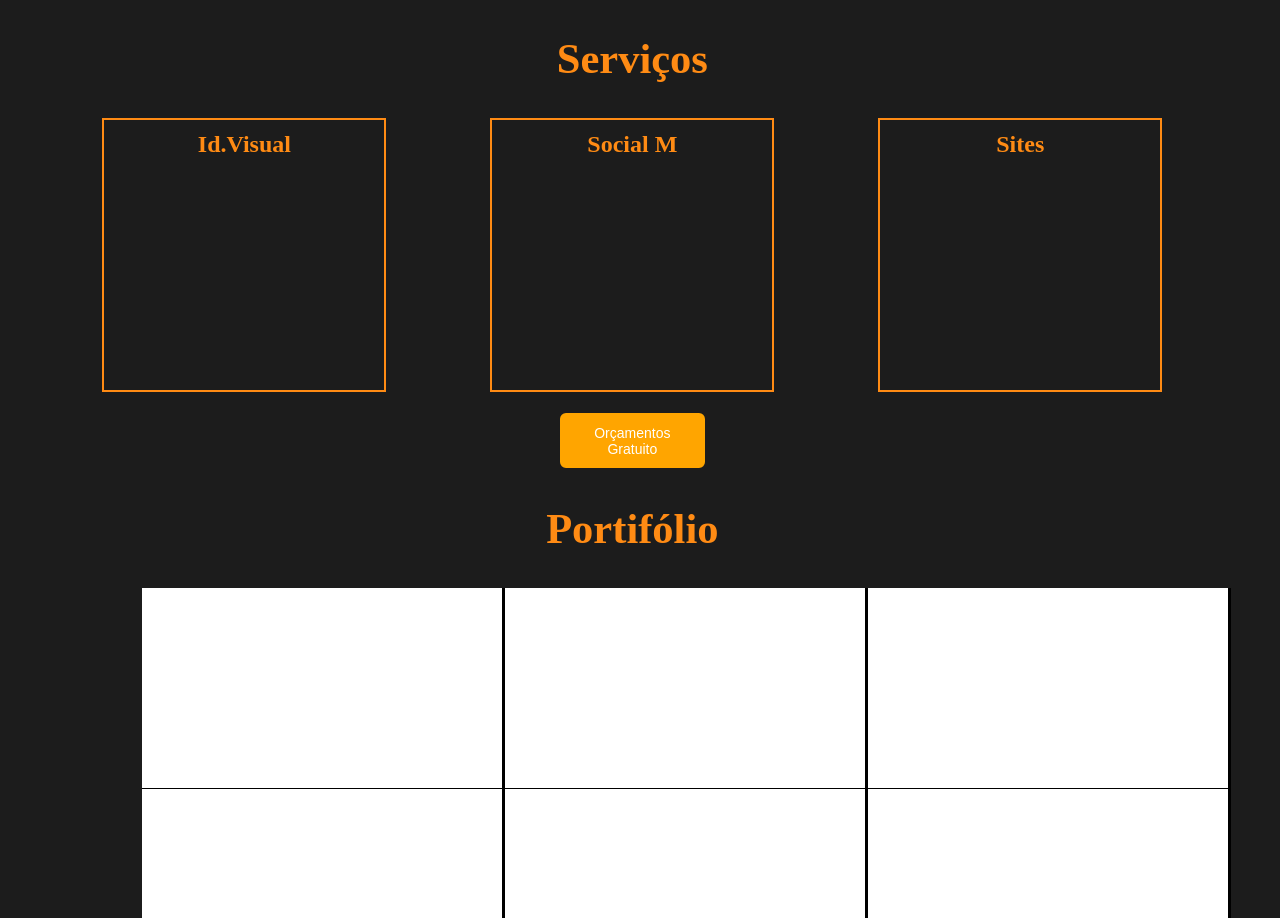
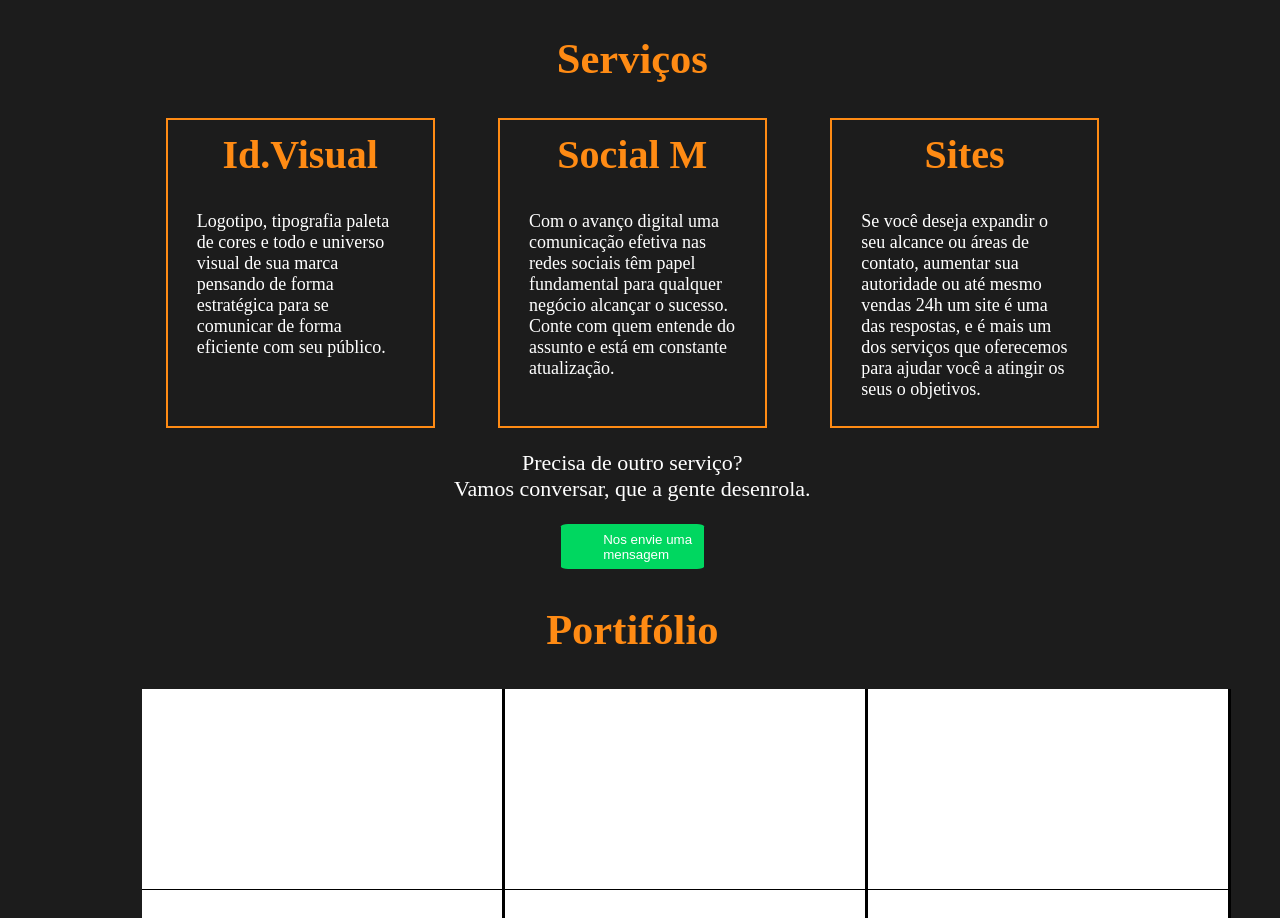
Before and after one commit to mazzillio/lannding-igneo, a React app in the folder igneo/: page / in a window 1280 px wide. Shown: the part 1236-2154 px from the top of the page. Built offline with nearby package versions, Linux system fonts and the light colour scheme.

Commit message:
término da parte de serviços

```diff
--- /dev/null
+++ b/igneo/src/Componets/Btns/btnMensagem.js
@@ -0,0 +1,12 @@
+import styles from './btnMensagem.module.css'
+export function BtnMesnagem()
+{
+    const text='Ola niga estou testando enviar msg para vc '
+    return <button className={styles.btnMsg}>
+        <a href={`https://api.whatsapp.com/send?phone=5538992085656&text=${text}`}
+            target='_blank'
+        >
+            Nos envie uma mensagem
+        </a>
+        </button>
+}
--- /dev/null
+++ b/igneo/src/Componets/Btns/btnMensagem.module.css
@@ -0,0 +1,16 @@
+.btnMsg{
+    background-color: var(--color-msg);
+    height: 45px;
+    width: 13.5%;
+    text-align: left;
+    border-radius: 5%;
+    border-color: var(--color-msg);
+    border-style: none;
+    cursor: pointer;
+    padding-left: 4%;
+}
+.btnMsg a{
+    text-decoration: none;
+    color:white;
+
+}
--- a/igneo/src/Componets/Cards/cardServicos.js
+++ b/igneo/src/Componets/Cards/cardServicos.js
@@ -1,10 +1,11 @@
 import styles from './cardServicos.module.css'
 
 
-export default function CardServicos({titulo})
+export default function CardServicos({title,text})
 {
     return <div className={styles.card}>
-        <h2>{titulo}</h2>
+        <h2 className={styles.h2}>{title}</h2>
+        <p className={styles.p}>{text}</p>
 
     </div>
 }
--- a/igneo/src/Componets/Cards/cardServicos.module.css
+++ b/igneo/src/Componets/Cards/cardServicos.module.css
@@ -1,11 +1,19 @@
 .card{
     background-color: var(--second-color);
-    width: 280px;
-    height: 270px;
+    width: 25%;
+    min-height: 22%;
     border:2px solid var(--primary-color);
+    padding-bottom: 2%;
 }
-.card h2{
+.h2{
     margin-top: 4%;
     text-align: center;
     color:var(--primary-color);
+    font-weight: bolder;
+    font-size: 40px;
 }
+.p{
+    padding:0 11%;
+    text-align:left;
+    margin-bottom: 2%;
+}
--- a/igneo/src/Views/Servicos/servicos.js
+++ b/igneo/src/Views/Servicos/servicos.js
@@ -1,6 +1,7 @@
 import styles from './servicos.module.css'
-import BtnOrcamento from '../../Componets/Btns/btnOrcamento'
+
 import CardServicos from '../../Componets/Cards/cardServicos'
+import { BtnMesnagem } from '../../Componets/Btns/btnMensagem'
 
 
 export default function Servicos()
@@ -9,12 +10,43 @@ export default function Servicos()
         <h2 className="title">Serviços</h2>
         <div className={styles.conteudoServicos}>
             <CardServicos
-                titulo="Id.Visual"
-                texto={``}
+                title="Id.Visual"
+                text={`Logotipo, tipografia paleta
+                        de cores e todo e universo
+                        visual de sua marca pensando
+                        de forma estratégica para se
+                        comunicar de forma eficiente com seu público.
+                `}
             />
-            <CardServicos titulo="Social M"/>
-            <CardServicos titulo="Sites"/>
+            <CardServicos
+                title="Social M"
+                text={`Com o avanço digital uma
+                       comunicação efetiva nas
+                       redes sociais têm papel
+                       fundamental para qualquer
+                       negócio alcançar o sucesso.
+                       Conte com quem entende
+                       do assunto e está
+                       em constante atualização.
+                `}
+            />
+            <CardServicos
+                title="Sites"
+                text={`Se você deseja expandir o
+                       seu alcance ou áreas de contato,
+                       aumentar sua autoridade
+                       ou até mesmo vendas 24h um
+                       site é uma das respostas,
+                       e é mais um dos serviços que
+                       oferecemos para ajudar
+                       você a atingir os seus o objetivos.
+                    `}
+            />
         </div>
-        <BtnOrcamento/>
+        <div>
+            <p className={styles.p}>Precisa de outro serviço?
+            <br/>Vamos conversar, que a gente desenrola.</p>
+        </div>
+        <BtnMesnagem/>
     </section>
 }
--- a/igneo/src/Views/Servicos/servicos.module.css
+++ b/igneo/src/Views/Servicos/servicos.module.css
@@ -5,6 +5,10 @@
     margin-top: 2%;
     display: flex;
     flex-direction: row;
-    justify-content: space-between;
+    justify-content: space-evenly;
     margin-bottom: 2%;
 }
+.p{
+    font-size: 22px;
+    width: 100%;
+}
--- a/igneo/src/index.css
+++ b/igneo/src/index.css
@@ -1,6 +1,7 @@
 :root{
   --primary-color:#ff8b14;;
   --second-color:#1c1c1c;
+  --color-msg:#00d760;
 }
 body {
   background-color: var(--second-color);
```
